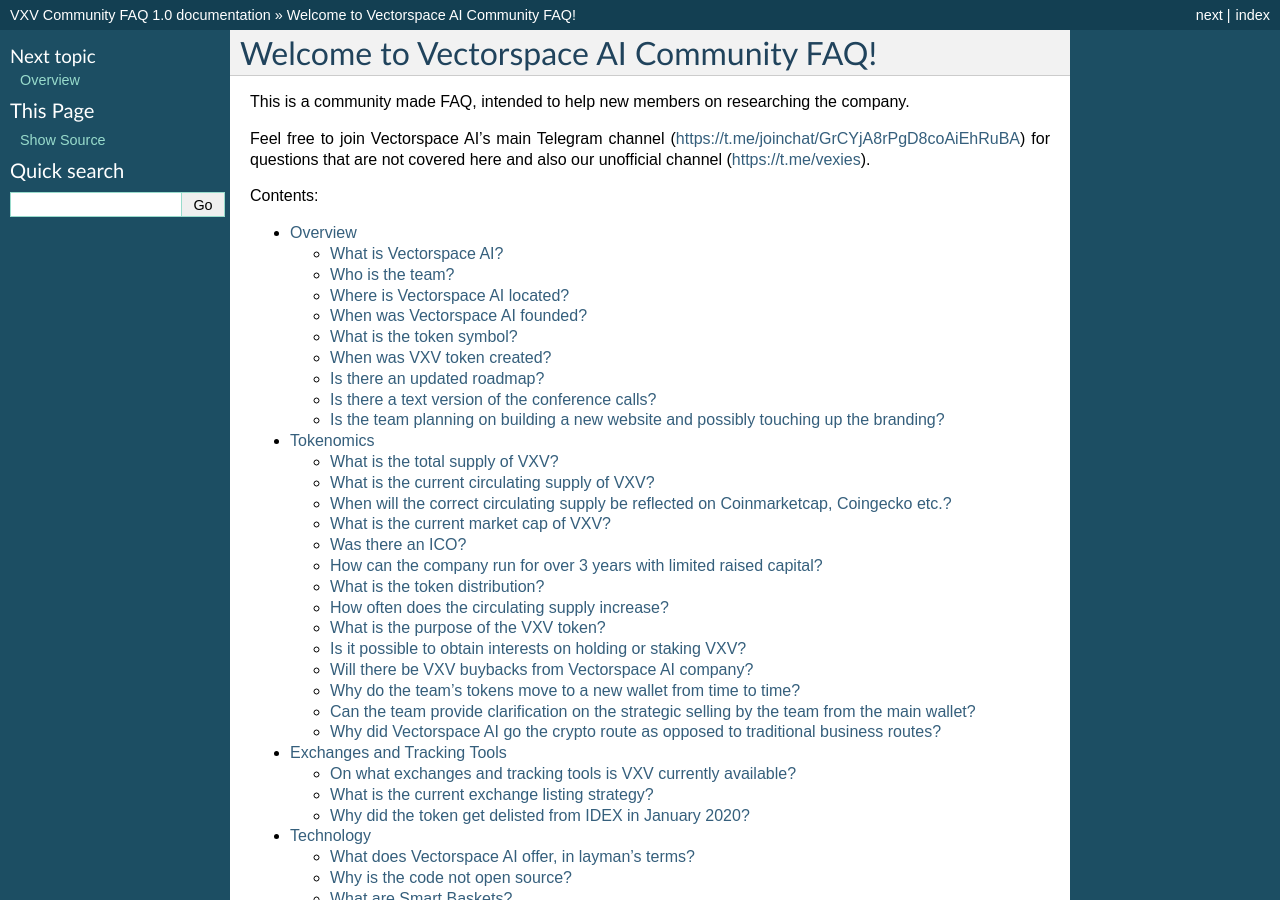
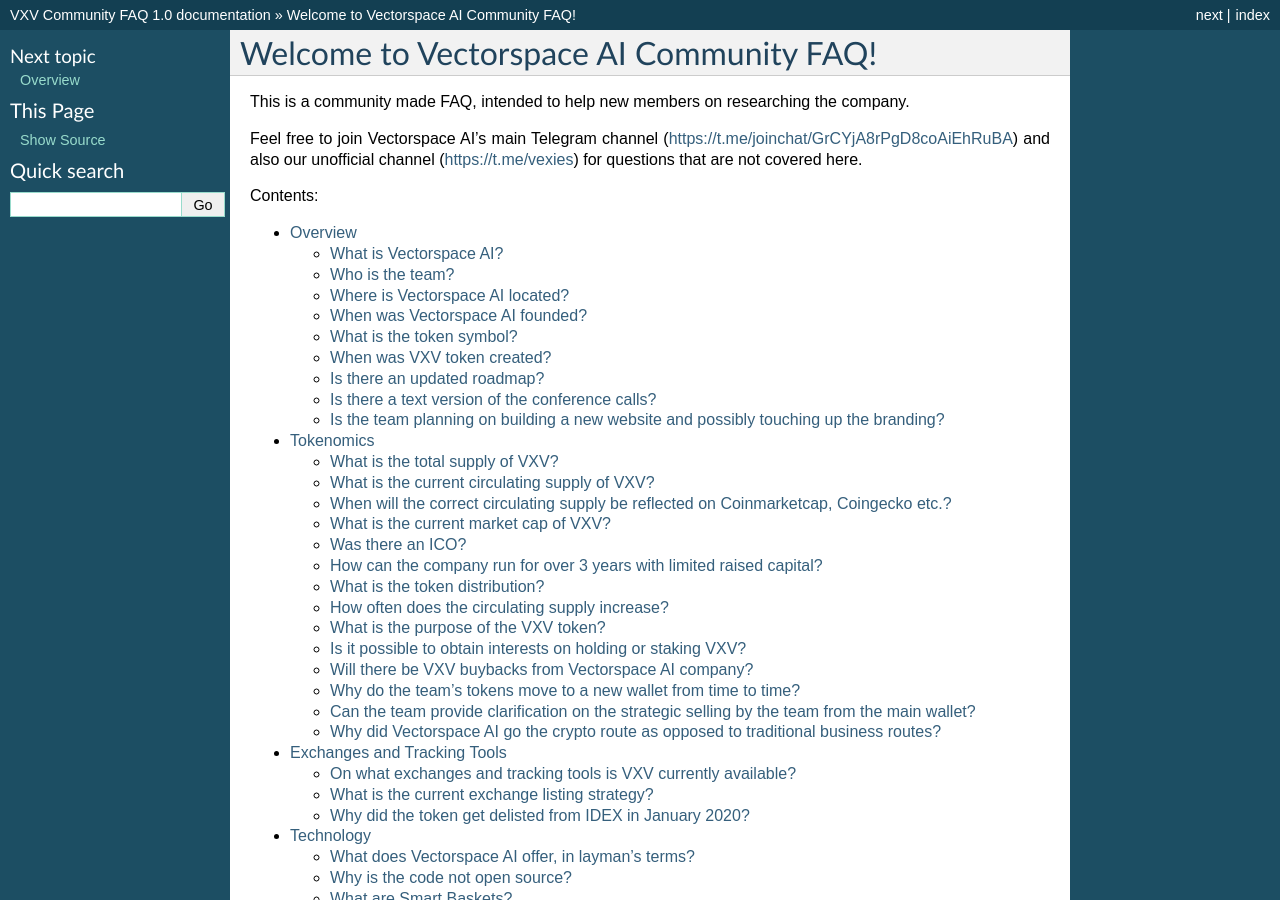
Before and after one commit to vxvfaq/vxvfaq, a Sphinx documentation site: the page built from docs/index.rst, in a window 1280 px wide and 900 px high. Built offline with Sphinx 7.4.7, drawn with Linux system fonts in a browser that asks for light colours.

```diff
--- a/docs/index.rst
+++ b/docs/index.rst
@@ -8,7 +8,7 @@ Welcome to Vectorspace AI Community FAQ!
 
 This is a community made FAQ, intended to help new members on researching the company.
 
-Feel free to join Vectorspace AI's main Telegram channel (https://t.me/joinchat/GrCYjA8rPgD8coAiEhRuBA) for questions that are not covered here and also our unofficial channel (https://t.me/vexies).
+Feel free to join Vectorspace AI's main Telegram channel (https://t.me/joinchat/GrCYjA8rPgD8coAiEhRuBA) and also our unofficial channel (https://t.me/vexies) for questions that are not covered here.
 
 Contents:
 
```
